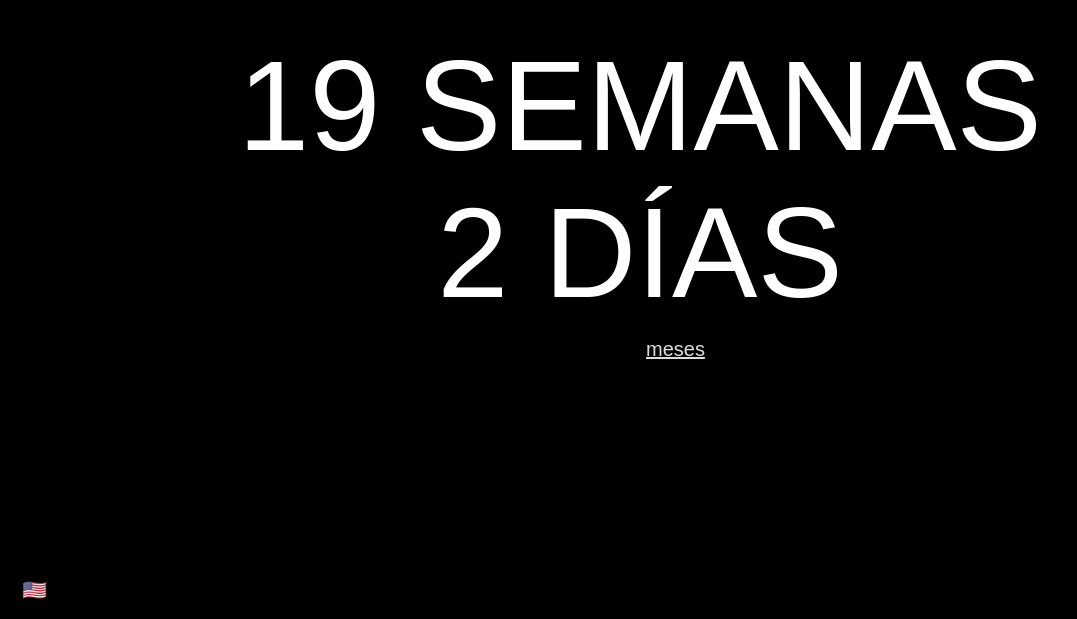
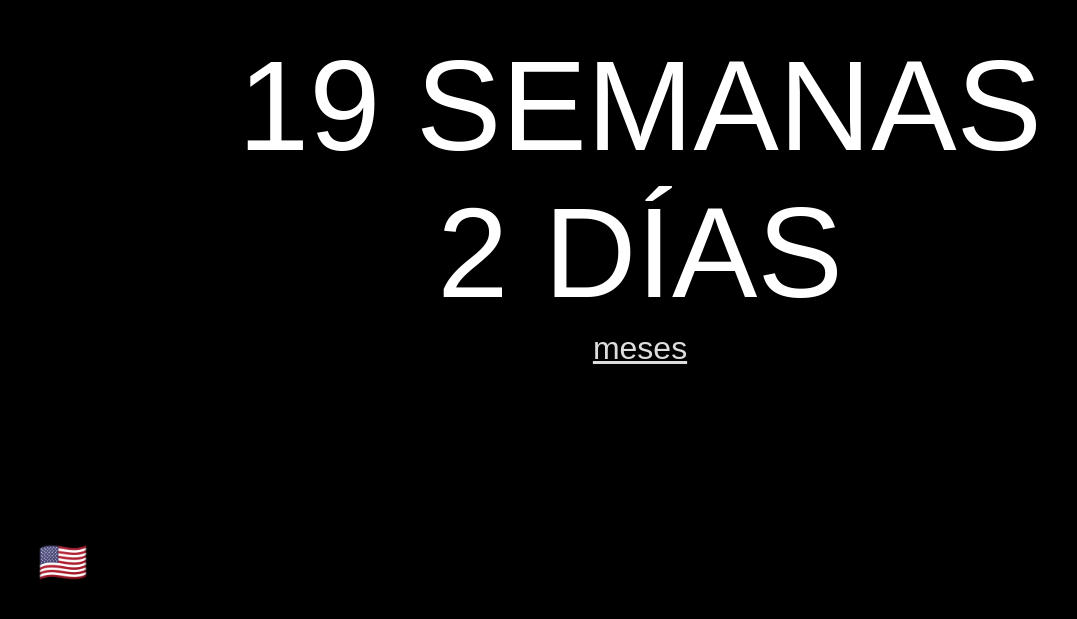
Before and after one commit to magentanova/cuantassemanas, a plain HTML site: page index.html in a window 1280 px wide. Shown: the part 181-800 px from the top of the page, without its empty margins (0-1077 px from the left). Drawn offline with nearby package versions, Linux system fonts and the light colour scheme.

Commit message:
fix buttons

```diff
--- a/styles/style.css
+++ b/styles/style.css
@@ -29,21 +29,25 @@ button {
     outline: none;
     border: none;
     background: none;
-    text-decoration: underline;
 }
 
 button#display-toggle {
     color: #ddd;
     cursor: pointer;
     position: absolute;
-    bottom: -36px;
-    font-size: 1.25rem;
+    bottom: -42px;
+    left: 50%;
+    transform: translateX(-50%);
+    font-size: 2rem;
+    text-decoration: underline;
 }
 
 button#lang-toggle {
-    font-size: 1.25rem;
+    font-size: 2.5rem;
     position: fixed;
-    bottom: 1rem;
-    left: 1rem;
+    bottom: 2rem;
+    left: 2rem;
     cursor: pointer;
+    color: white;
+
 }
```
Also changed, not shown: index.html (line endings or trailing spaces).
